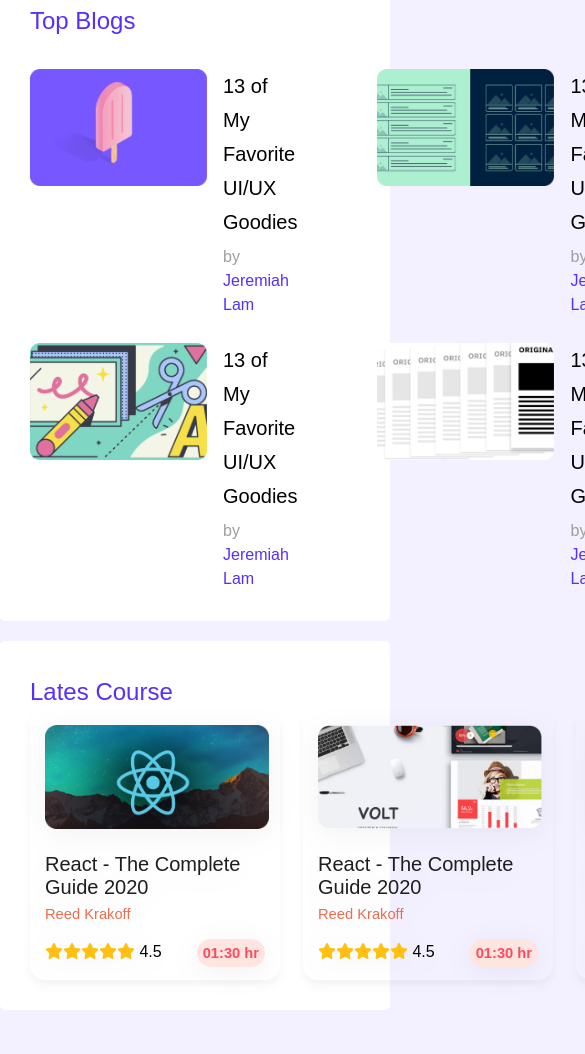
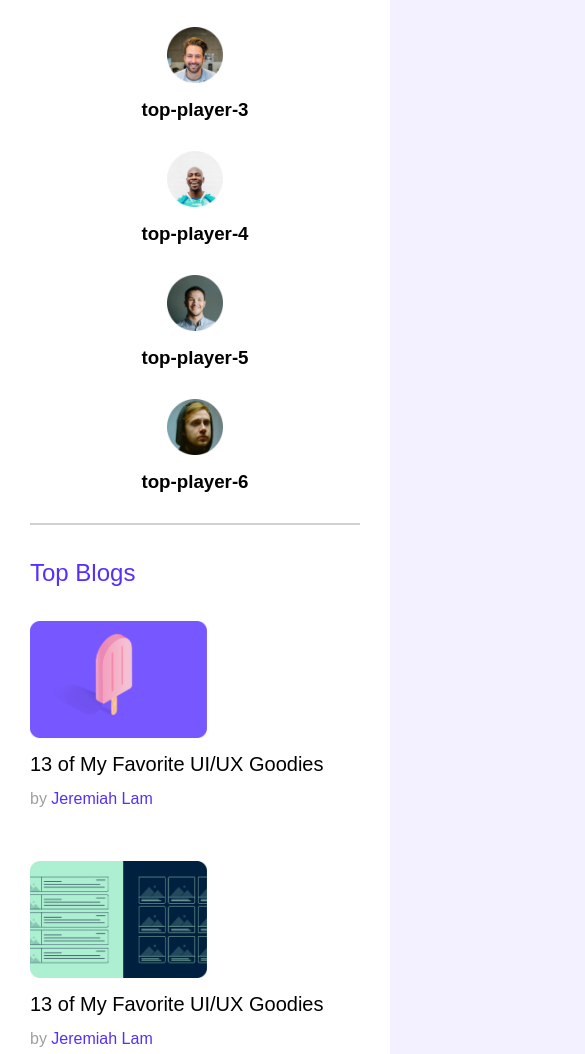
Before and after one commit to getMonirr/leader-board, a plain HTML site: page index.html in a window 390 px wide. Shown: the part 366-1420 px from the top of the page, 585 px wide, since content can reach past the window. Before the commit the page ends 1376 px from the top, so only its background shows below. Drawn offline with Linux system fonts and the light colour scheme.

Commit message:
responsive done

```diff
--- a/assets/styles/leader-board.css
+++ b/assets/styles/leader-board.css
@@ -128,7 +128,7 @@
 
 /* --------------------------------------------------------------------------------------------------
 
-                                        top blogs section start
+                                        top courses section start
 
 -------------------------------------------------------------------------------------------------- */
 .latest-courses {
@@ -181,6 +181,72 @@
 }
 /* --------------------------------------------------------------------------------------------------
 
-                                        top blogs section end
+                                        courses section end
 
 -------------------------------------------------------------------------------------------------- */
+/* ----------------------------
+           Responsive
+----------------------------- */
+/* laptop */
+@media only screen and (max-width:992px){
+  .container {
+    width: 100%;
+  }
+  .blog {
+    flex-direction: column;
+  }
+  .latest-courses {
+    grid-template-columns: repeat(auto-fit, minmax(30%,1fr));
+  }
+}
+/* tablet device */
+@media only screen and (max-width: 768px) {
+  .container {
+    width: 100%;
+  }
+  /* top-players */
+  .top-players {
+    grid-template-columns: repeat(2,1fr);
+  }
+  .blog {
+    flex-direction: column;
+  }
+  .top-blogs {
+    row-gap: 35px;
+    column-gap: 0;
+  }
+  .latest-courses{
+    grid-template-columns: repeat(2,1fr);
+    row-gap: 30px;
+    column-gap: 0;
+  }
+}
+/* mobile device */
+@media only screen and (max-width: 576px) {
+  .container {
+    width: 100%;
+  }
+  /* top-players */
+  .top-players {
+    grid-template-columns: repeat(1,1fr);
+  }
+  .player,.blog {
+    flex-direction: column;
+  }
+  /* blog */
+  .top-blogs {
+    grid-template-columns: repeat(1,1fr);
+    grid-row-gap: 50px;
+  }
+  .blog {
+    gap: 5px
+  }
+  /* course */
+  .latest-courses {
+    grid-template-columns: repeat(1,1fr);
+    justify-items: center;
+  }
+  .latest-course {
+    margin-bottom: 20px;
+  }
+}
```
